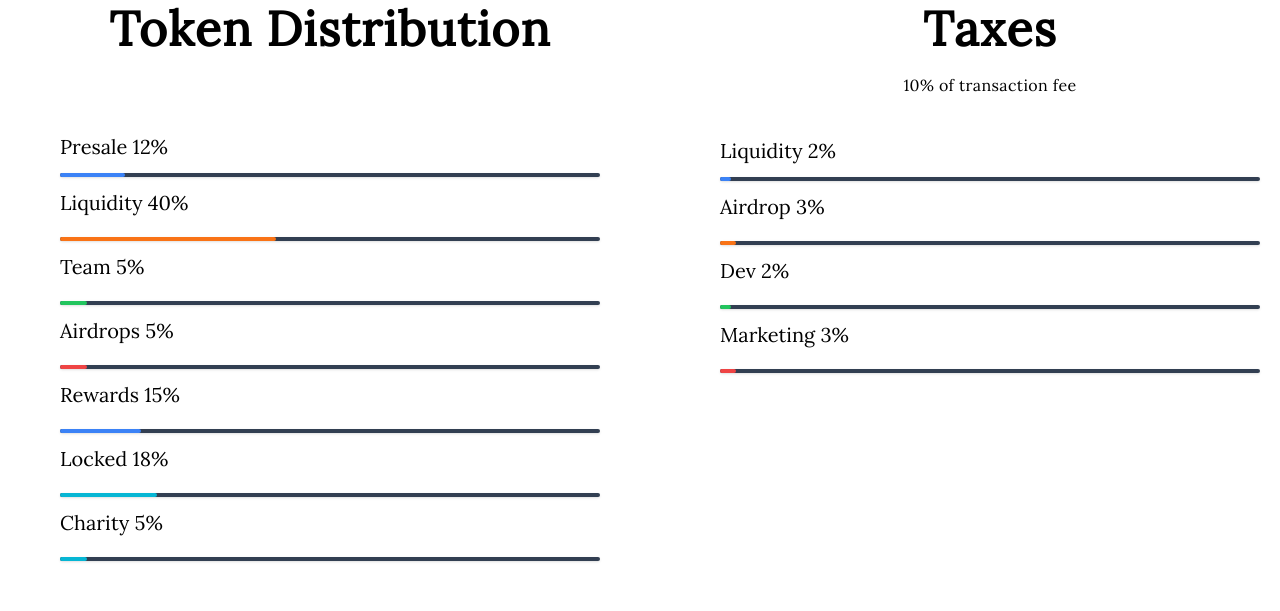
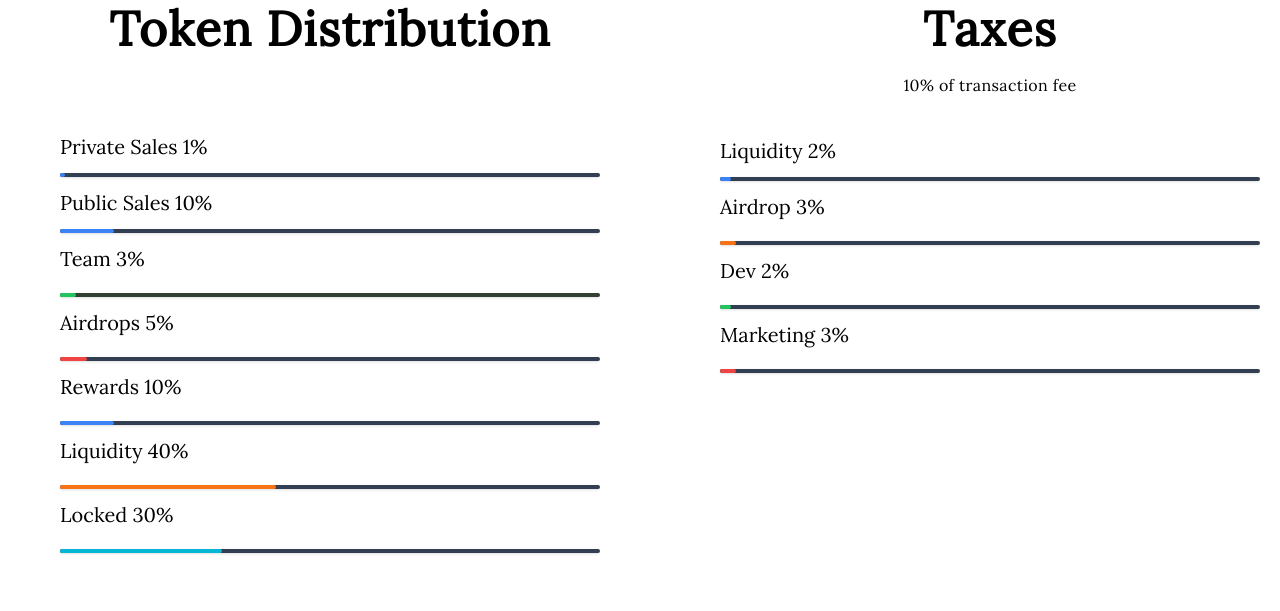
Before and after one commit to gadtiproject/landingpage, a React (Vite) app: page / in a window 1280 px wide. Shown: the part 3800-4411 px from the top of the page. Built offline with nearby package versions, Linux system fonts and the light colour scheme.

Commit message:
fix: token distribution

```diff
--- a/src/Pages/regiscoin/Regiscoin.jsx
+++ b/src/Pages/regiscoin/Regiscoin.jsx
@@ -61,10 +61,46 @@ function Regizcoin() {
             Token Distribution
           </h3>
           <div className="lg:m-20 text-start m-5 md:w-[500px] lg:w-[540px] w-[360px]">
-            <p className="dark:text-white text-black text-xl">Presale 12%</p>
+            <p className="dark:text-white text-black text-xl">
+              Private Sales 1%
+            </p>
             <div className="w-full shadow bg-[#323F52] mt-3 rounded-lg">
               <div
-                className="bg-blue-500 rounded-lg text-xs leading-none py-[2px] mb-3 text-center dark:text-white text-black w-20 lg:w-[12%]"
+                className="bg-blue-500 rounded-lg text-xs leading-none py-[2px] mb-3 text-center dark:text-white text-black w-20 lg:w-[1%]"
+                data-aos="slide-right"
+              ></div>
+            </div>
+
+            <p className="dark:text-white text-black text-xl">
+              Public Sales 10%
+            </p>
+            <div className="w-full shadow bg-[#323F52] mt-3 rounded-lg">
+              <div
+                className="bg-blue-500 rounded-lg text-xs leading-none py-[2px] mb-3 text-center dark:text-white text-black w-20 lg:w-[10%]"
+                data-aos="slide-right"
+              ></div>
+            </div>
+
+            <p className="dark:text-white text-black text-xl">Team 3%</p>
+            <div className="w-full shadow bg-[#323F32] mt-5 rounded-lg">
+              <div
+                className="bg-green-500 text-xs rounded-lg leading-none py-[2px] mb-3 text-center dark:text-white text-black w-14 lg:w-[3%]"
+                data-aos="slide-right"
+              ></div>
+            </div>
+
+            <p className="dark:text-white text-black text-xl">Airdrops 5%</p>
+            <div className="w-full shadow bg-[#323F52] mt-5 rounded-lg">
+              <div
+                className="bg-red-500 text-xs rounded-lg leading-none py-[2px] mb-3 text-center dark:text-white text-black w-12 lg:w-[5%]"
+                data-aos="slide-right"
+              ></div>
+            </div>
+
+            <p className="dark:text-white text-black text-xl">Rewards 10%</p>
+            <div className="w-full shadow bg-[#323F52] mt-5 rounded-lg">
+              <div
+                className="bg-blue-500 text-xs rounded-lg leading-none py-[2px] mb-3 text-center dark:text-white text-black w-24 lg:w-[10%]"
                 data-aos="slide-right"
               ></div>
             </div>
@@ -77,42 +113,10 @@ function Regizcoin() {
               ></div>
             </div>
 
-            <p className="dark:text-white text-black text-xl">Team 5%</p>
+            <p className="dark:text-white text-black text-xl">Locked 30%</p>
             <div className="w-full shadow bg-[#323F52] mt-5 rounded-lg">
               <div
-                className="bg-green-500 text-xs rounded-lg leading-none py-[2px] mb-3 text-center dark:text-white text-black w-14 lg:w-[5%]"
-                data-aos="slide-right"
-              ></div>
-            </div>
-
-            <p className="dark:text-white text-black text-xl">Airdrops 5%</p>
-            <div className="w-full shadow bg-[#323F52] mt-5 rounded-lg">
-              <div
-                className="bg-red-500 text-xs rounded-lg leading-none py-[2px] mb-3 text-center dark:text-white text-black w-12 lg:w-[5%]"
-                data-aos="slide-right"
-              ></div>
-            </div>
-
-            <p className="dark:text-white text-black text-xl">Rewards 15%</p>
-            <div className="w-full shadow bg-[#323F52] mt-5 rounded-lg">
-              <div
-                className="bg-blue-500 text-xs rounded-lg leading-none py-[2px] mb-3 text-center dark:text-white text-black w-24 lg:w-[15%]"
-                data-aos="slide-right"
-              ></div>
-            </div>
-
-            <p className="dark:text-white text-black text-xl">Locked 18%</p>
-            <div className="w-full shadow bg-[#323F52] mt-5 rounded-lg">
-              <div
-                className="bg-cyan-500 rounded-lg text-xs leading-none py-[2px] mb-3 text-center text-white w-12 lg:w-[18%]"
-                data-aos="slide-right"
-              ></div>
-            </div>
-
-            <p className="dark:text-white text-black text-xl">Charity 5%</p>
-            <div className="w-full shadow bg-[#323F52] mt-5 rounded-lg">
-              <div
-                className="bg-cyan-500 rounded-lg text-xs leading-none py-[2px] mb-3 text-center text-white w-12 lg:w-[5%]"
+                className="bg-cyan-500 rounded-lg text-xs leading-none py-[2px] mb-3 text-center text-white w-12 lg:w-[30%]"
                 data-aos="slide-right"
               ></div>
             </div>
```
